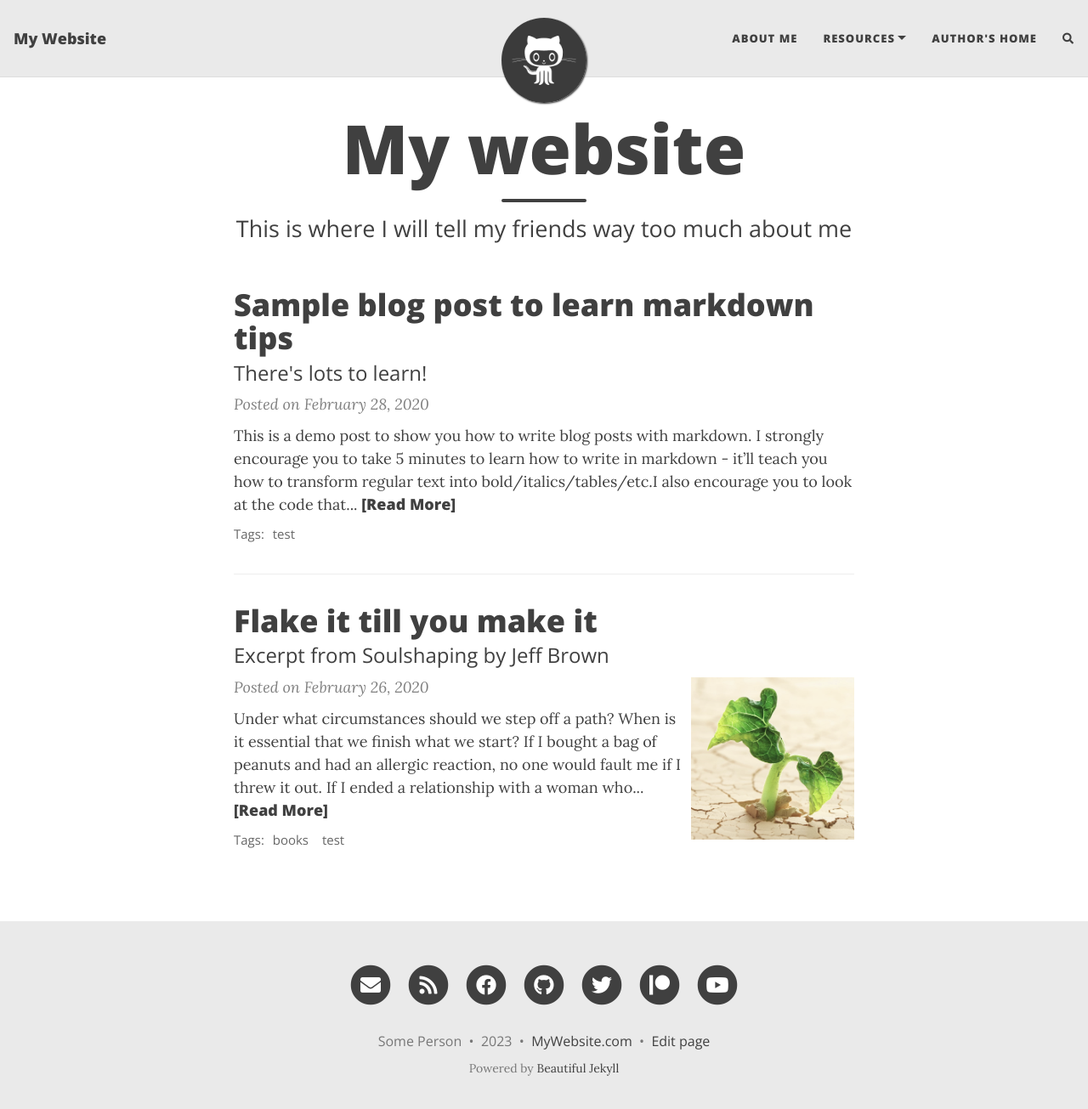
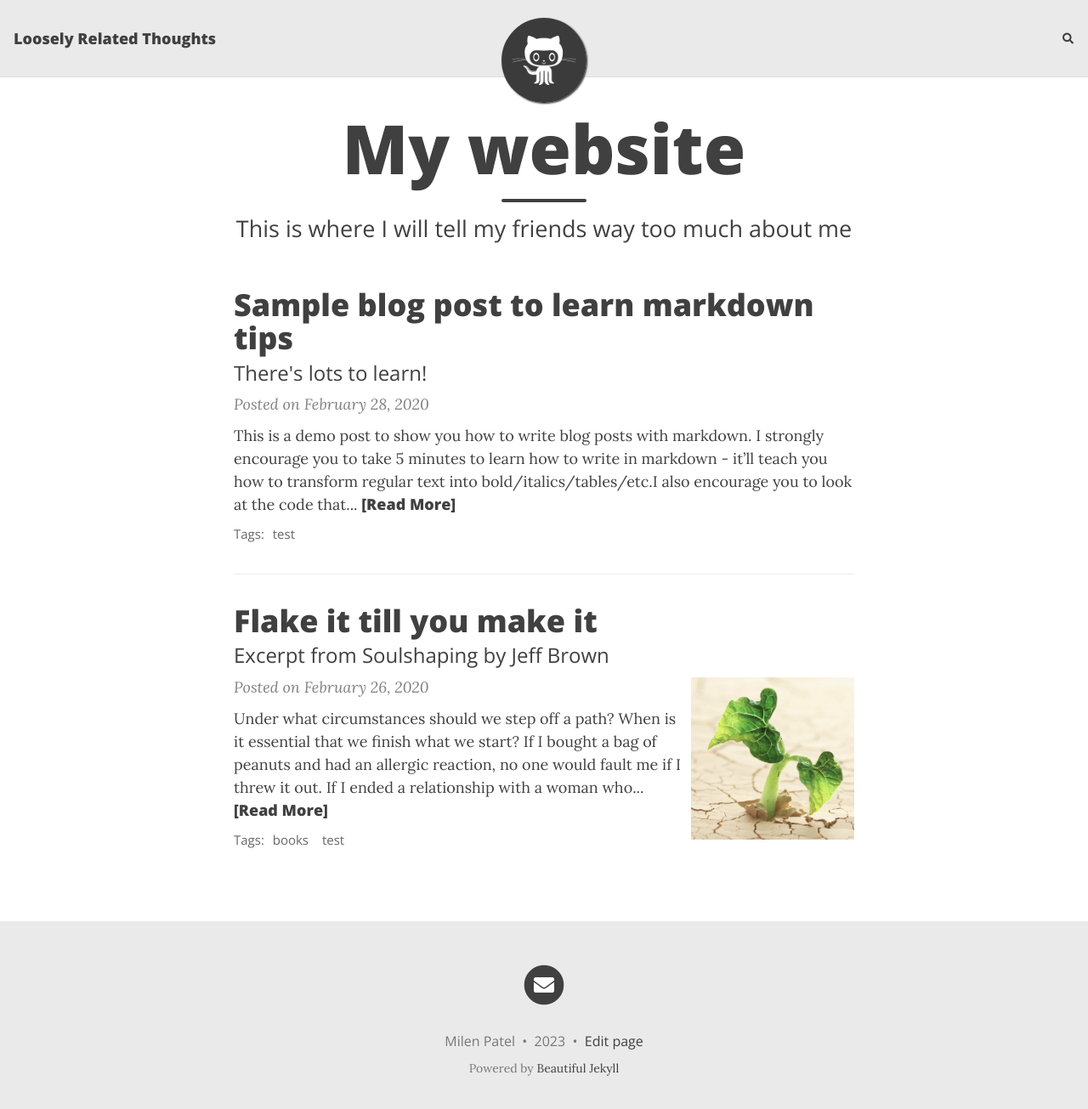
Before and after one commit to milen-patel/milen-patel.github.io, a Jekyll site: the page built from index.html, in a window 1280 px wide and 1318 px high. Shown: the top 1305 px of the window at 85% size. Built offline with Jekyll 4.4.1, drawn with Linux system fonts in a browser that asks for light colours; nearby versions of some CDN libraries; the list of posts is cut into pages by our own code; comment, search, counter and statistics services are not loaded; some of the changed lines change nothing that is shown.

Commit message:
Update Config

```diff
--- a/_config.yml
+++ b/_config.yml
@@ -10,21 +10,16 @@
 ############################
 
 # Name of website
-title: My Website
+title: Loosely Related Thoughts
 
 # Your name to show in the footer
-author: Some Person
+author: Milen Patel
 
 ###############################################
 # --- List of links in the navigation bar --- #
 ###############################################
 
 navbar-links:
-  About Me: "aboutme"
-  Resources:
-    - Beautiful Jekyll: "https://beautifuljekyll.com"
-    - Learn markdown: "https://www.markdowntutorial.com/"
-  Author's home: "https://deanattali.com"
 
 ################
 # --- Logo --- #
@@ -50,34 +45,7 @@ round-avatar: true
 # You can change the order that they show up on the page by changing the order here.
 # Uncomment the links you want to show and add your information to each one.
 social-network-links:
-  email: "someone@example.com"
-  rss: true  # remove this line if you don't want to show an RSS link at the bottom
-  facebook: deanattali
-  github: daattali
-  twitter: daattali
-  patreon: DeanAttali
-  youtube: c/daattali
-#  medium: yourname
-#  reddit: yourname
-#  linkedin: daattali
-#  xing: yourname
-#  stackoverflow: "3943160/daattali"
-#  snapchat: deanat78
-#  instagram: deanat78
-#  spotify: yourname
-#  telephone: +14159998888
-#  steam: deanat78
-#  twitch: yourname
-#  yelp: yourname
-#  telegram: yourname
-#  calendly: yourname
-#  mastodon: instance.url/@username
-#  ORCID: your ORCID ID
-#  google-scholar: your google scholar
-#  discord: "invite_code" or "users/userid" or "invite/invite_code"
-#  kaggle: yourname
-#  hackerrank: yourname
-#  gitlab: yourname
+  email: "pmilen1@gmail.com"
 
 # If you want your website to generate an RSS feed, provide a description
 # The URL for the feed will be https://<your_website>/feed.xml
@@ -89,14 +57,14 @@ rss-description: This website is a virtual proof that I'm awesome
 
 # Select which social network share links to show in posts
 share-links-active:
-  twitter: true
-  facebook: true
-  linkedin: true
+  twitter: false
+  facebook: false
+  linkedin: false
   vk: false
 
 # How to display the link to your website in the footer
 # Remove this if you don't want a link in the footer
-url-pretty: "MyWebsite.com"
+# url-pretty: "MyWebsite.com"
 
 # Excerpt word length - Truncate the excerpt of each post on the feed page to the specified number of words
 excerpt_length: 50
```
